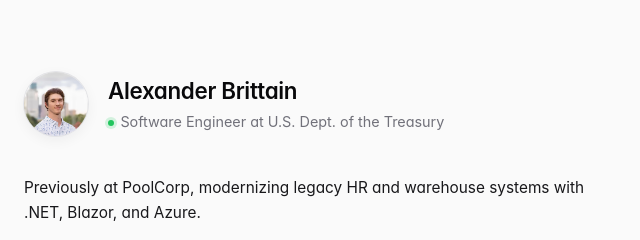
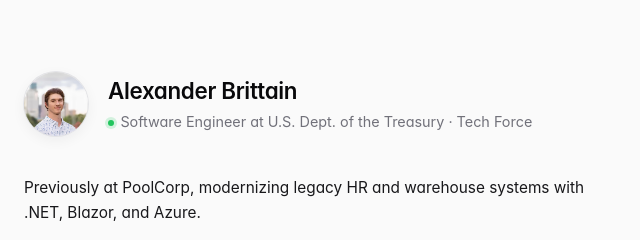
Before and after one commit to brittain9/alexanderbrittaindotcom, a website: page public/index.html in a window 1280 px wide. Shown: the top 240 px of the page, 280-920 px from the left. Drawn offline with Linux system fonts and the light colour scheme.

Commit message:
Add Tech Force to current role

```diff
--- a/public/index.html
+++ b/public/index.html
@@ -349,7 +349,7 @@
     </picture>
     <div>
       <h1>Alexander Brittain</h1>
-      <p class="role"><span class="dot"></span>Software Engineer at U.S. Dept. of the Treasury</p>
+      <p class="role"><span class="dot"></span>Software Engineer at U.S. Dept. of the Treasury · Tech Force</p>
     </div>
   </header>
 
```
